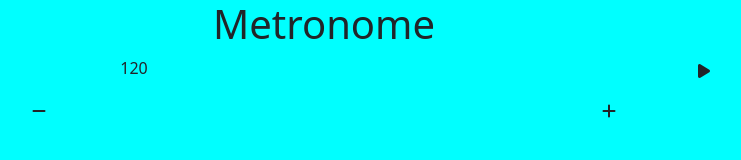
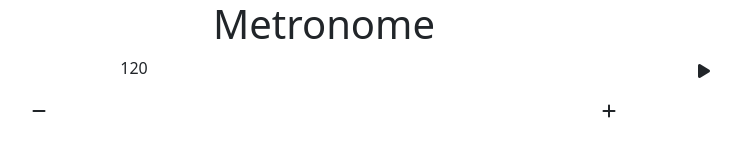
Before and after one commit to ewradcliffe/metronome, a plain HTML site: page index.html in a window 1280 px wide. Shown: the whole page, without its empty margins (316-1057 px from the left). Drawn offline with nearby package versions, Linux system fonts and the light colour scheme.

Commit message:
Add general styles.

```diff
--- a/assets/css/style.css
+++ b/assets/css/style.css
@@ -5,7 +5,10 @@
     box-sizing: border-box;
 }
 
+/* General styles */
+body {
+    min-height: 100vh;
+    display: flex;
+    flex-direction: column;
 
-body {
-    background-color: aqua;
 }
```
